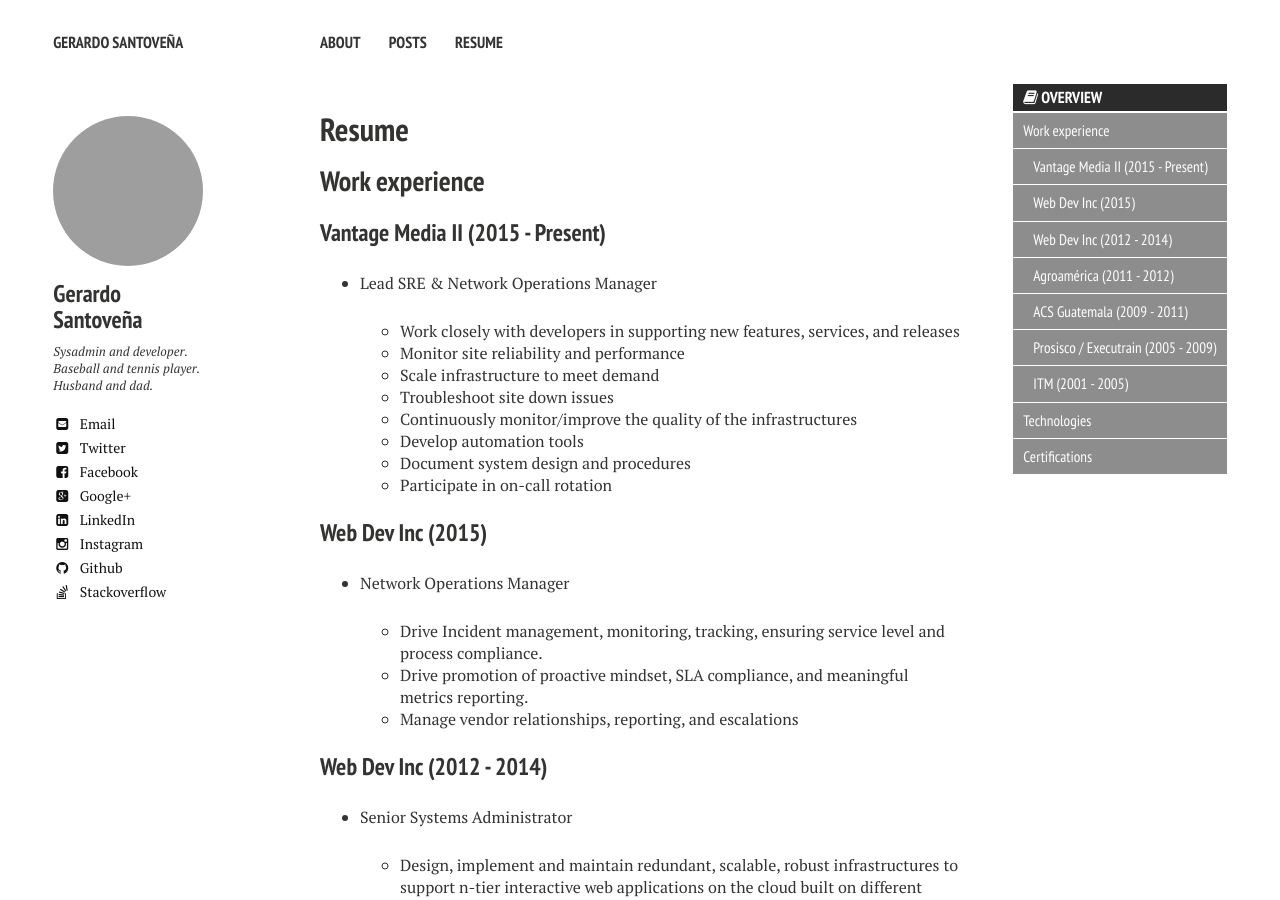
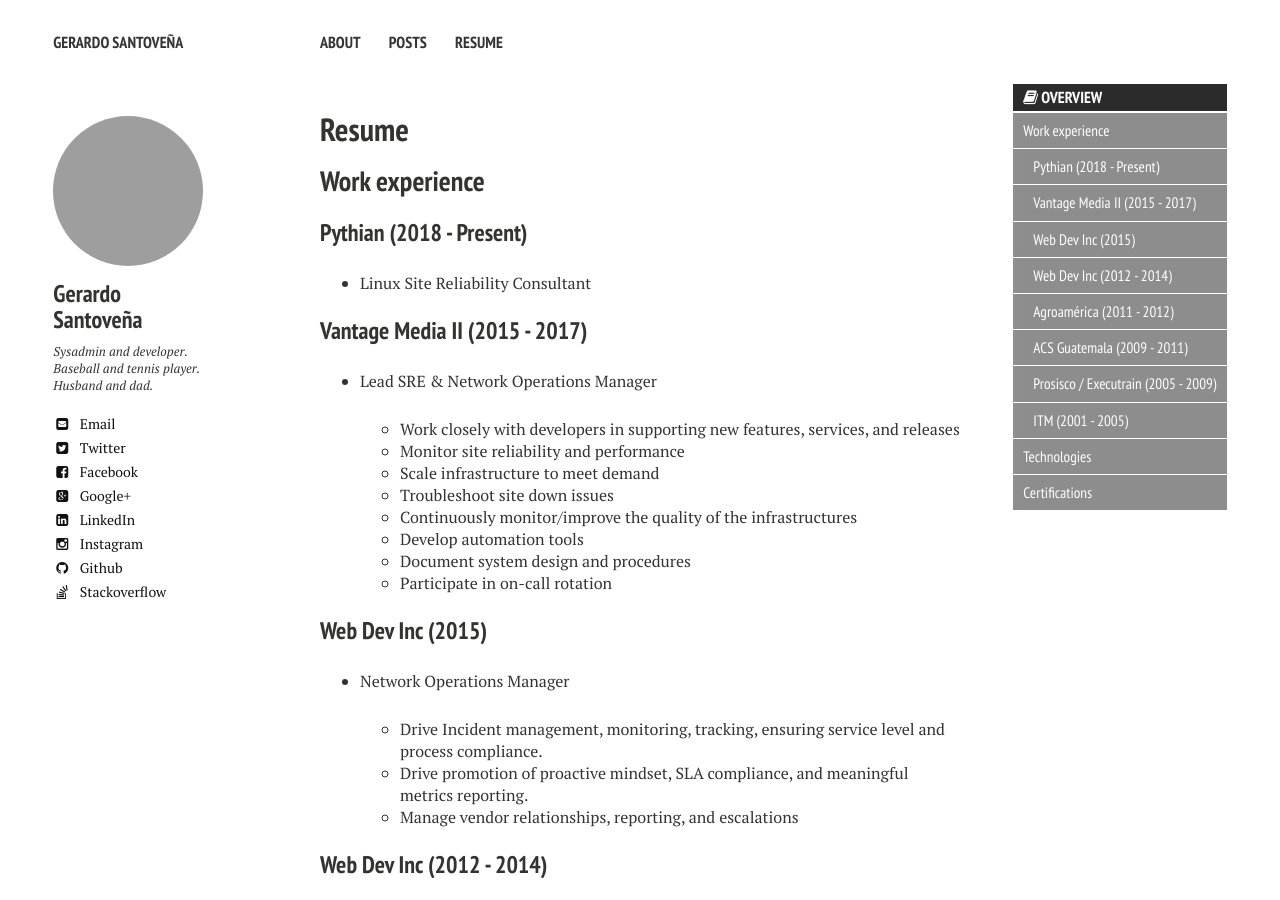
Before and after one commit to gsantovena/gsantovena.github.io, a Jekyll site: the page built from resume/index.md, in a window 1280 px wide and 900 px high. Built offline with Jekyll 4.4.1, drawn with Linux system fonts in a browser that asks for light colours; nearby versions of some CDN libraries; grey boxes are pictures that could not be loaded.

Commit message:
Updated resume.

```diff
--- a/resume/index.md
+++ b/resume/index.md
@@ -13,7 +13,11 @@ excerpt: "Work experience, certifications, trainings."
 
 ## Work experience
 
-### Vantage Media II (2015 - Present)
+### Pythian (2018 - Present)
+
+* Linux Site Reliability Consultant
+
+### Vantage Media II (2015 - 2017)
 
 * Lead SRE & Network Operations Manager
 
```
